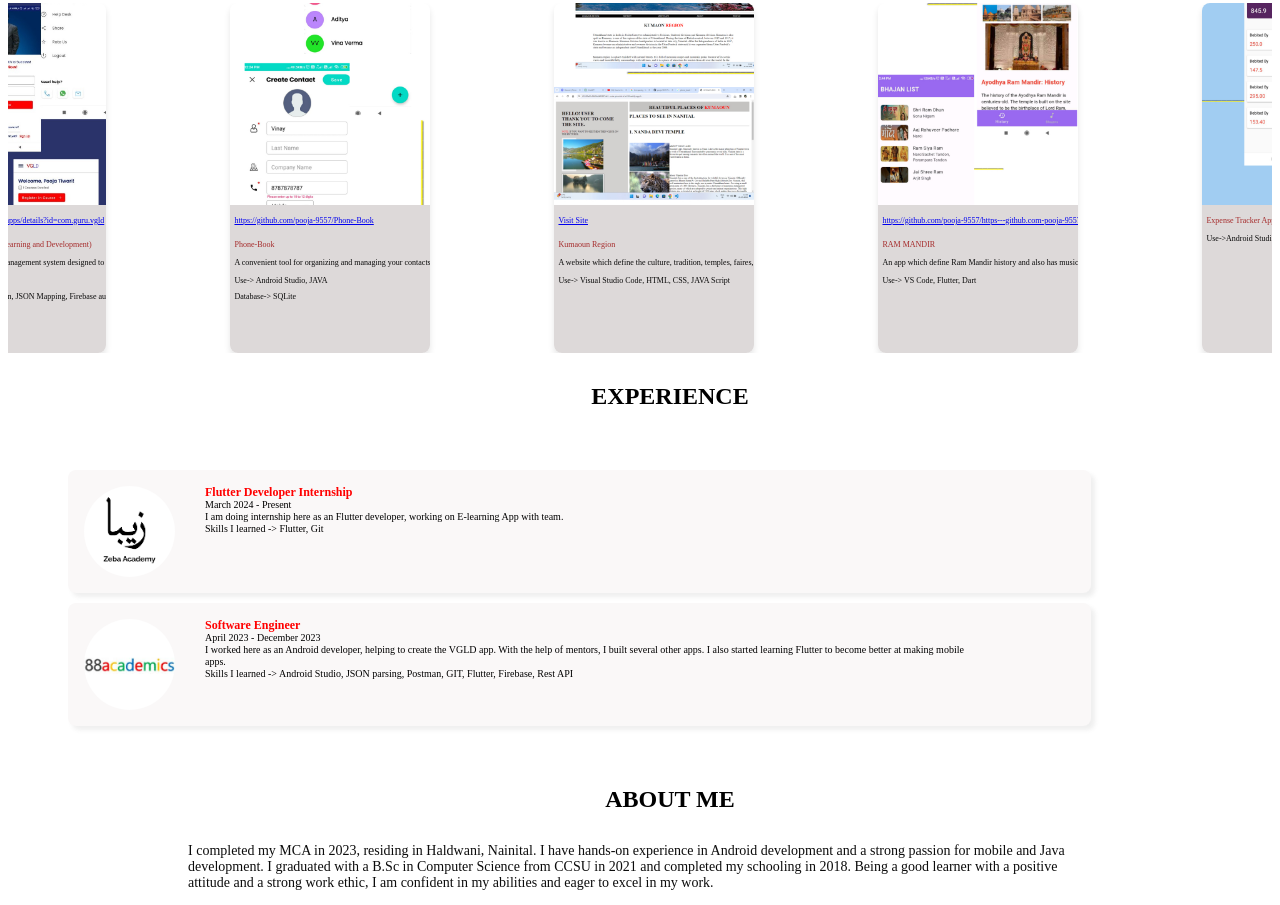
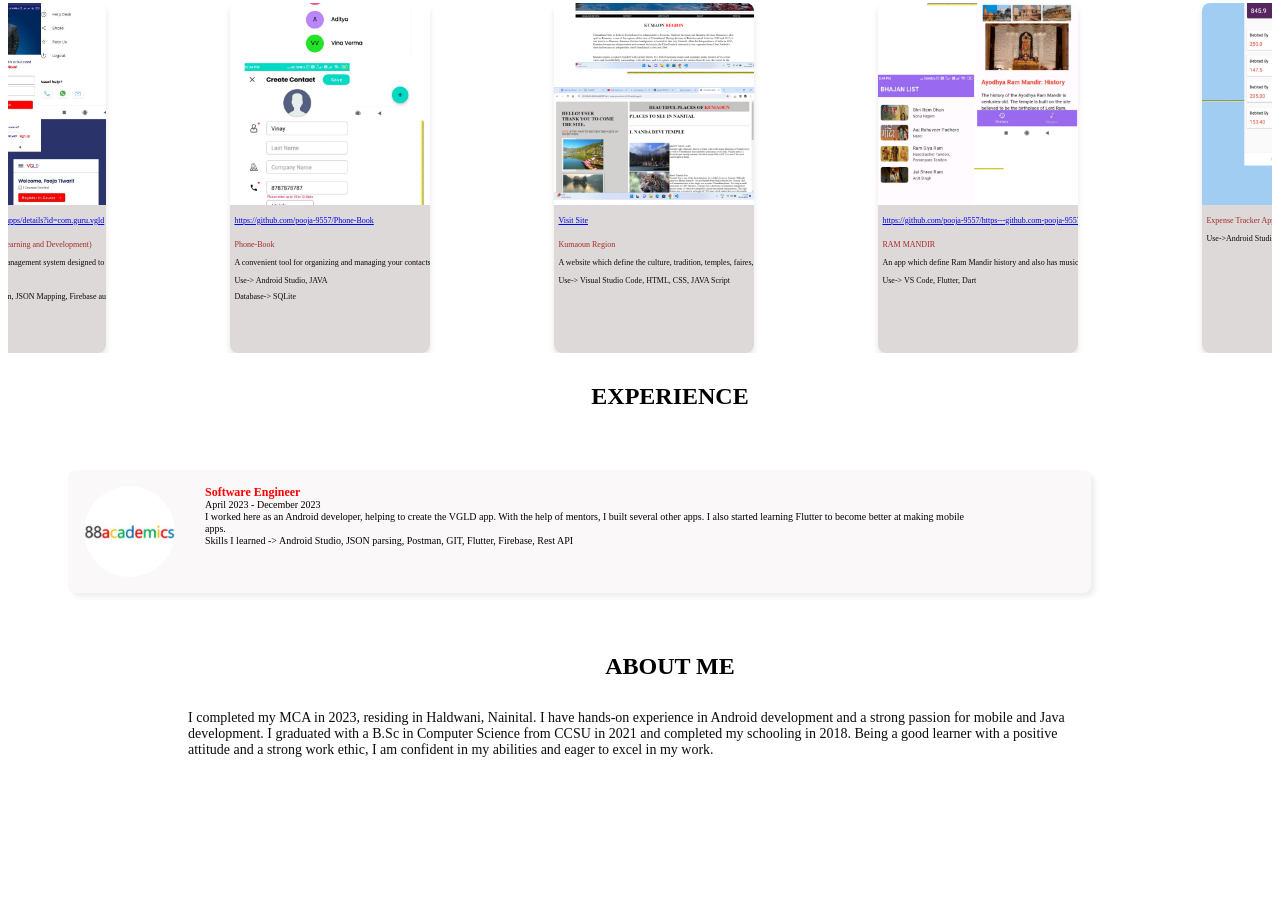
Before and after one commit to pooja-9557/portfolio-v2, a plain HTML site: page index.html in a window 1280 px wide. Shown: the part 625-1530 px from the top of the page. After the commit the page ends 1397 px from the top, so only its background shows below. Drawn offline with nearby package versions, Linux system fonts and the light colour scheme.

Commit message:
changes done--> remove unneccessary data

```diff
--- a/index.html
+++ b/index.html
@@ -194,17 +194,7 @@
     </script>
     <h1 class="headings">EXPERIENCE </h1>
     <div class="experience_container">
-        <div class="experience_card">
-            <div class="details">
-                <img src="zeba.png" alt="Zeba Academy">
-                <div class="experience_div">
-                    <h2>Flutter Developer Internship<br><span
-                            style="font-size: 10px;color: black; font-weight: normal;">March 2024 - Present<br>I am
-                            doing internship here as an Flutter developer, working on E-learning App with
-                            team.<br>Skills I learned -> Flutter, Git</span></h2>
-                </div>
-            </div>
-        </div>
+
         <div class="experience_card">
             <div class="details">
                 <img src="88academics.jpg" alt="88academics">
```
